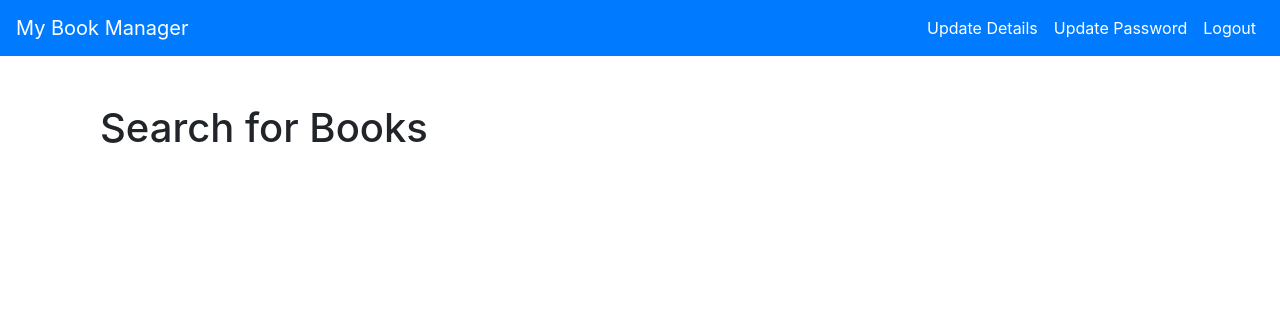
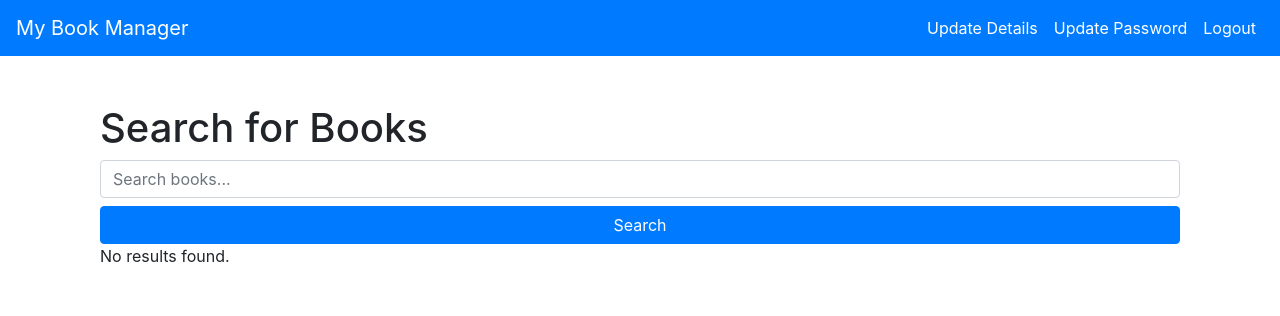
Before and after one commit to KSburna/book_manager_app, a Django app: page /home/ in a window 1280 px wide. Shown: the top 316 px of the page. Run offline with Django 4.2, Linux system fonts and the light colour scheme; the visitor is signed in with stand-in values (Sample User, id 1); some libraries are stand-ins or nearby versions.

Commit message:
add book search functionality

```diff
--- a/my_book_manager/views.py
+++ b/my_book_manager/views.py
@@ -4,46 +4,60 @@ from django.contrib.auth.decorators import login_required
 from django.contrib.auth import login as auth_login
 from .forms import CustomAuthUserCreationForm, CustomAuthUserLoginForm, UserDetailsForm
 
+GOOGLE_BOOKS_API_URL = "https://www.googleapis.com/books/v1/volumes"
+
 
 # Home view with search functionality
 @login_required
 def home_view(request):
-    context = {}
-    return render(request, 'book/home.html', context)
+    query = request.GET.get("q")
+    books = []
+
+    if query:
+        response = requests.get(GOOGLE_BOOKS_API_URL, params={"q": query})
+        if response.status_code == 200:
+            data = response.json()
+            books = data.get("items", [])
+
+    if query is None:
+        query = ""
+    context = {"books": books, "query": query}
+    return render(request, "book/home.html", context)
+
 
 def signup_view(request):
-    if request.method == 'POST':
+    if request.method == "POST":
         form = CustomAuthUserCreationForm(request.POST)
         if form.is_valid():
             user = form.save()
             auth_login(request, user)
-            return redirect('home')
+            return redirect("home")
     else:
         form = CustomAuthUserCreationForm()
-    return render(request, 'book/signup.html', {'form': form})
+    return render(request, "book/signup.html", {"form": form})
 
 
 def login_view(request):
-    if request.method == 'POST':
+    if request.method == "POST":
         form = CustomAuthUserLoginForm(request, data=request.POST)
         if form.is_valid():
             user = form.get_user()
             auth_login(request, user)
-            return redirect('home')
+            return redirect("home")
     else:
         form = CustomAuthUserLoginForm()
-    return render(request, 'book/login.html', {'form': form})
+    return render(request, "book/login.html", {"form": form})
 
 
 @login_required
 def change_user_details(request):
     user = request.user
-    if request.method == 'POST':
+    if request.method == "POST":
         form = UserDetailsForm(request.POST, instance=user)
         if form.is_valid():
             form.save()
-            return redirect('home')
+            return redirect("home")
     else:
         form = UserDetailsForm(instance=user)
 
-    return render(request, 'book/change_user_details.html', {'form': form})
+    return render(request, "book/change_user_details.html", {"form": form})
--- a/templates/book/home.html
+++ b/templates/book/home.html
@@ -2,10 +2,37 @@
 
 {% block content %}
 
-    <div class="container">
-        <br><br>
-        <h1>Search for Books</h1>
+<div class="container">
+    <br><br>
+    <h1>Search for Books</h1>
 
+    <form method="GET" action="{% url 'home' %}">
+        <input type="text" name="q" placeholder="Search books..." value="{{ query }}" class="form-control" />
+        <button type="submit" class="btn btn-primary mt-2 w-100">Search</button>
+    </form>
 
+    {% if books %}
+    <h2>Search Results</h2>
+    <ul class="list-group mt-4">
+        {% for book in books %}
+        <li class="list-group-item d-flex align-items-center">
+            <!-- Check if the book has a thumbnail -->
+            {% if book.volumeInfo.imageLinks.thumbnail %}
+            <img src="{{ book.volumeInfo.imageLinks.thumbnail }}" alt="Book thumbnail" class="img-thumbnail mr-3"
+                style="width: 100px; height: auto;">
+            {% endif %}
+
+            <div>
+                <h4>{{ book.volumeInfo.title }}</h4>
+                <p>Authors: {{ book.volumeInfo.authors|join:", " }}</p>
+                <p>Published Date: {{ book.volumeInfo.publishedDate }}</p>
+            </div>
+        </li>
+        {% endfor %}
+    </ul>
+    {% else %}
+    <p>No results found.</p>
+    {% endif %}
+    <div>
     </div>
-{% endblock %}
+    {% endblock %}
```
